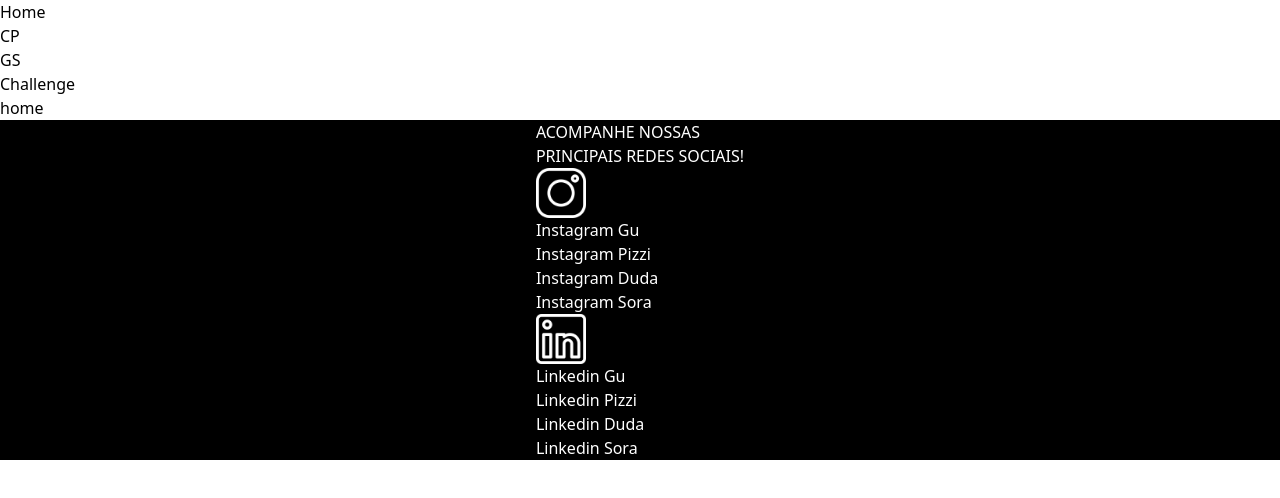
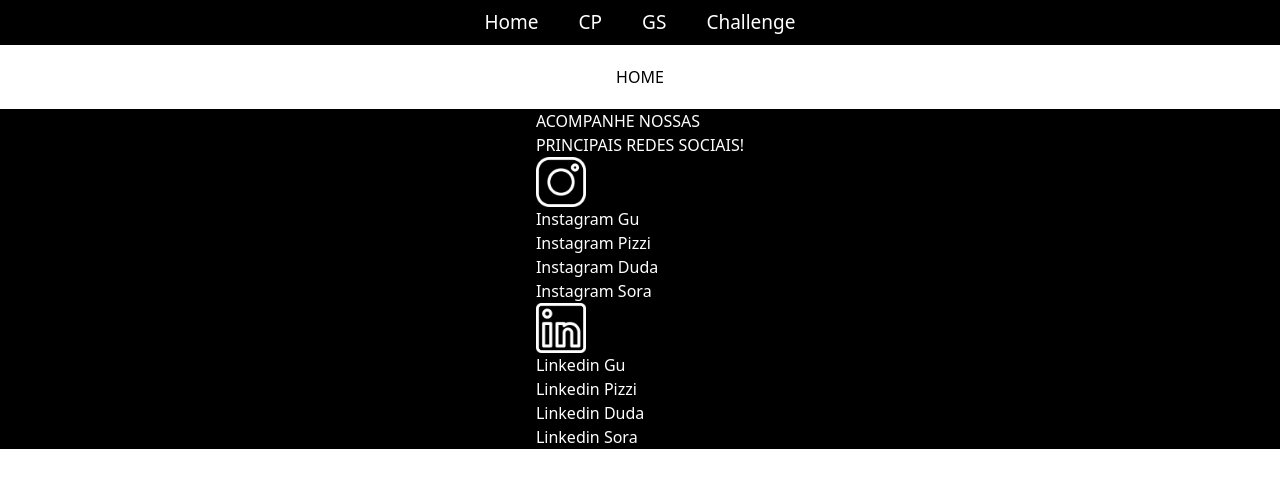
Before and after one commit to gusandrini/cp6-front, a Next.js app in the folder cp/: page / in a window 1280 px wide. Shown: the top 498 px of the page. Built offline with nearby package versions, Linux system fonts and the light colour scheme.

Commit message:
estilizando cabecalho

```diff
--- a/cp/src/app/globals.css
+++ b/cp/src/app/globals.css
@@ -1,6 +1,40 @@
 @tailwind base;
 @tailwind components;
 @tailwind utilities;
+
+
+/* ESTILIZAÇÃO DO CABELALHO */
+@layer base {
+  * {
+    @apply m-0 p-0 box-border no-underline font-sans;
+  }
+}
+
+@layer components {
+  /* Menu */
+  .menu {
+    @apply m-auto bg-white flex flex-col  bg-black;
+  }
+
+  nav {
+    @apply flex items-center justify-evenly;
+  }
+
+  nav ul li {
+    @apply inline-block;
+  }
+
+  nav ul li{
+    @apply px-5 py-2 text-[19px] text-white rounded-full transition duration-500;
+
+  }
+}
+
+@layer components {
+  .containerHome {
+    @apply m-[20px]  flex items-center justify-evenly;
+  }
+}
 
 @layer components {
   footer {
--- a/cp/src/app/page.tsx
+++ b/cp/src/app/page.tsx
@@ -4,8 +4,8 @@
 export default function Home() {
     return (
         <div>
-            <div className="container">
-                <p>home</p>
+            <div className="containerHome">
+                <p>HOME</p>
             </div>
         </div>
     )
--- a/cp/src/components/Cabecalho/Cabecalho.tsx
+++ b/cp/src/components/Cabecalho/Cabecalho.tsx
@@ -5,7 +5,7 @@
     return (
         <div>
             <header>
-                <div className="container">
+                <div className="menu">
                     <nav>
                         <ul>
                             <li><Link href="/">Home</Link></li>
```
